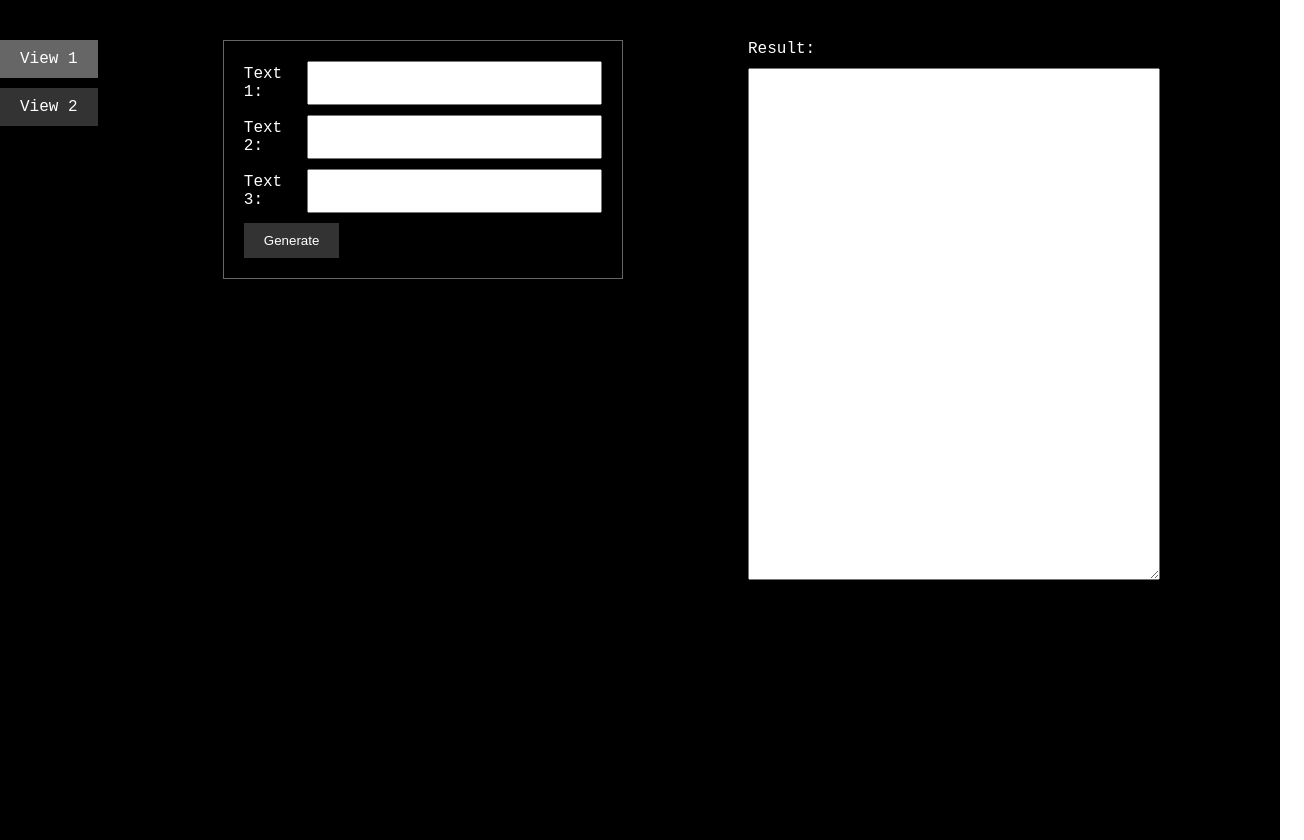
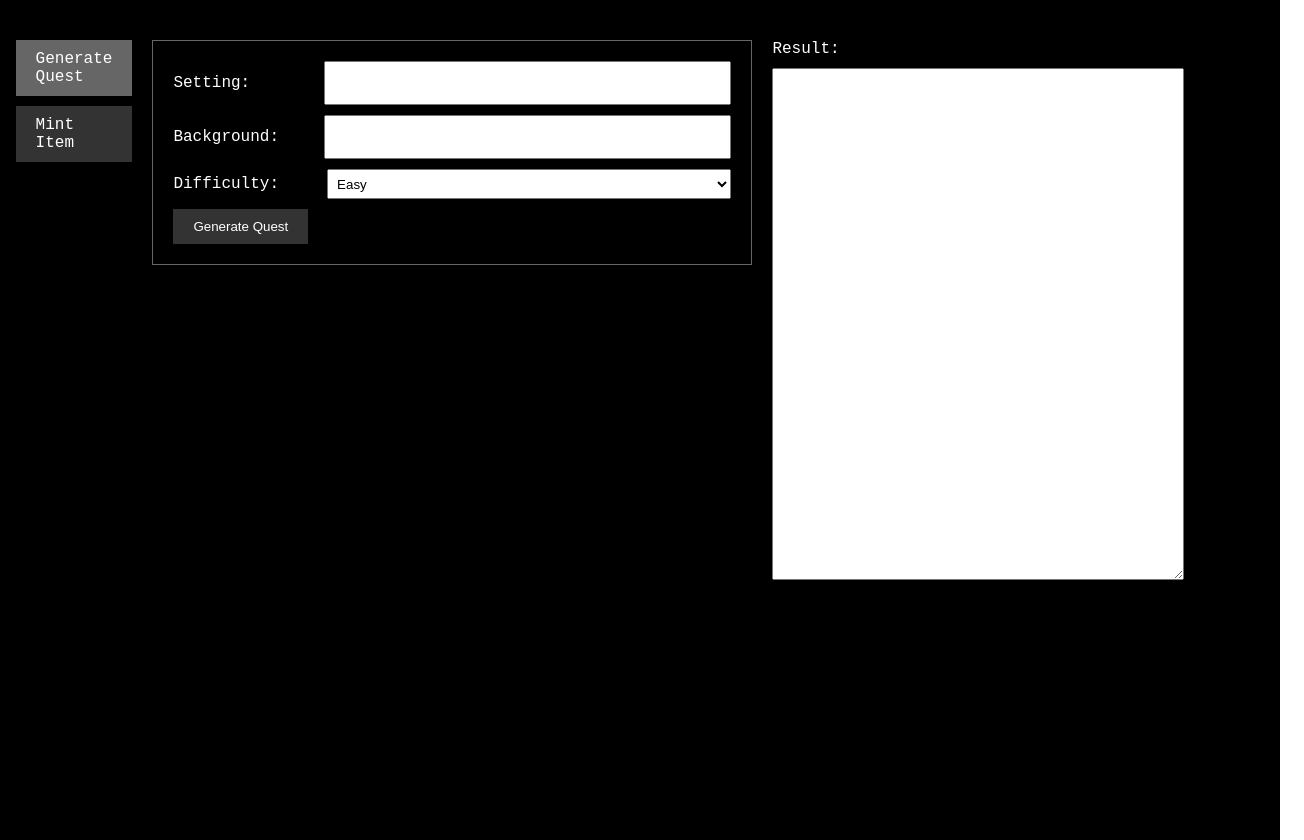
Before and after one commit to sporicle/cardinal, a React (Create React App) app: page / in a window 1280 px wide. Shown: the whole page, 1304 px wide, since content can reach past the window. Built offline with nearby package versions, Linux system fonts and the light colour scheme.

Commit message:
added labels

```diff
--- a/src/App.css
+++ b/src/App.css
@@ -14,6 +14,7 @@
   display: flex;
   flex-direction: column;
   margin-right: 20px;
+  padding-left: 5vh;
 }
 
 .tab {
@@ -35,7 +36,7 @@
 }
 
 .view {
-  width: 400px;
+  width: 600px;
 }
 
 .view-content {
@@ -56,9 +57,11 @@
 
 label {
   margin-right: 10px;
+  width: 200px;
 }
 
-input {
+input,
+select {
   width: 100%;
   height: 30px;
   padding: 5px;
@@ -70,6 +73,7 @@ button {
   color: #fff;
   border: none;
   cursor: pointer;
+
 }
 
 button:hover {
--- a/src/App.js
+++ b/src/App.js
@@ -6,9 +6,18 @@ function App() {
   const [input1, setInput1] = useState('');
   const [input2, setInput2] = useState('');
   const [input3, setInput3] = useState('');
+  const [inputB1, setInputB1] = useState('');
+  const [inputB2, setInputB2] = useState('');
+  const [inputB3, setInputB3] = useState('');
   const [result, setResult] = useState('');
 
-  const generate = () => {
+  const generateQuest = () => {
+    // Perform any action you want when the "generate" button is clicked
+    // Here, we'll just set the result state with a sample value
+    setResult('Generated result goes here');
+  };
+
+  const mintNFT = () => {
     // Perform any action you want when the "generate" button is clicked
     // Here, we'll just set the result state with a sample value
     setResult('Generated result goes here');
@@ -17,41 +26,46 @@ function App() {
   return (
     <div className="terminal-container">
       <div className="tabs">
-        <div className={`tab ${view === 1 ? 'active' : ''}`} onClick={() => setView(1)}>View 1</div>
-        <div className={`tab ${view === 2 ? 'active' : ''}`} onClick={() => setView(2)}>View 2</div>
+        <div className={`tab ${view === 1 ? 'active' : ''}`} onClick={() => setView(1)}>Generate Quest</div>
+        <div className={`tab ${view === 2 ? 'active' : ''}`} onClick={() => setView(2)}>Mint Item</div>
       </div>
 
       <div className="view-container">
         <div className="view">
           <div className={`view-content ${view === 1 ? 'active' : ''}`}>
             <div className="input-container">
-              <label>Text 1:</label>
+              <label>Setting:</label>
               <input type="text" value={input1} onChange={(e) => setInput1(e.target.value)} />
             </div>
             <div className="input-container">
-              <label>Text 2:</label>
+              <label>Background:</label>
               <input type="text" value={input2} onChange={(e) => setInput2(e.target.value)} />
             </div>
             <div className="input-container">
-              <label>Text 3:</label>
-              <input type="text" value={input3} onChange={(e) => setInput3(e.target.value)} />
+              <label>Difficulty:</label>
+              <select value={input3} onChange={(e) => setInput3(e.target.value)}>
+                  <option value="easy">Easy</option>
+                  <option value="medium">Medium</option>
+                  <option value="hard">Hard</option>
+                  <option value="epic">Epic</option>
+                </select>
             </div>
-            <button onClick={generate}>Generate</button>
+            <button onClick={generateQuest}>Generate Quest</button>
           </div>
           <div className={`view-content ${view === 2 ? 'active' : ''}`}>
             <div className="input-container">
               <label>Text 1:</label>
-              <input type="text" value={input1} onChange={(e) => setInput1(e.target.value)} />
+              <input type="text" value={inputB1} onChange={(e) => setInputB1(e.target.value)} />
             </div>
             <div className="input-container">
               <label>Text 2:</label>
-              <input type="text" value={input2} onChange={(e) => setInput2(e.target.value)} />
+              <input type="text" value={inputB2} onChange={(e) => setInputB2(e.target.value)} />
             </div>
             <div className="input-container">
               <label>Text 3:</label>
-              <input type="text" value={input3} onChange={(e) => setInput3(e.target.value)} />
+              <input type="text" value={inputB3} onChange={(e) => setInputB3(e.target.value)} />
             </div>
-            <button onClick={generate}>Generate</button>
+            <button onClick={mintNFT}>Mint NFT</button>
           </div>
         </div>
       </div>
```
